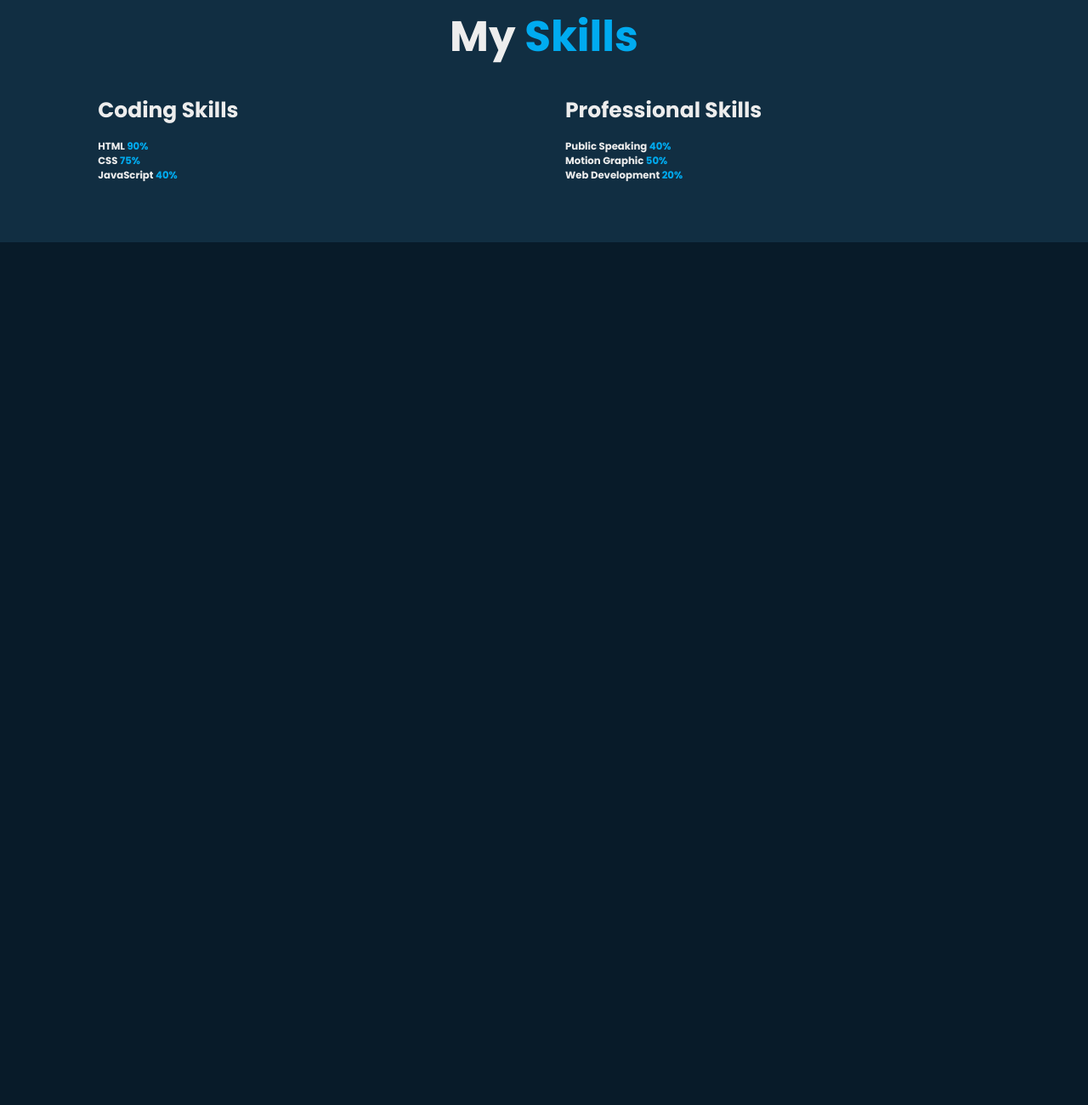
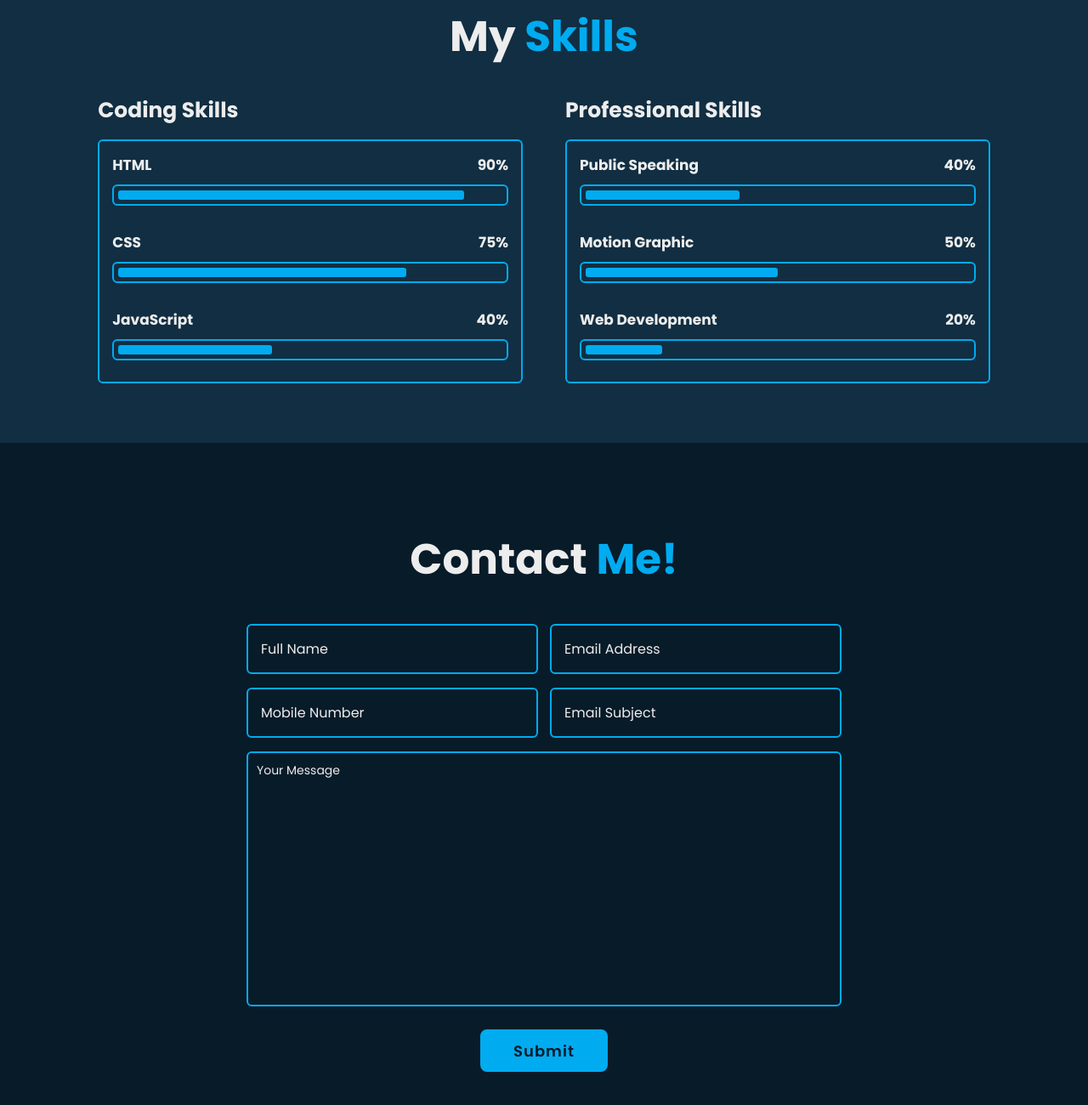
Before and after one commit to Faiz-Zenith/My-Portfolio, a plain HTML site: page index.html in a window 1280 px wide. Shown: the part 2726-4026 px from the top of the page at 85% size. Before the commit the page ends 3011 px from the top, so only its background shows below. Drawn offline with nearby package versions, Linux system fonts and the light colour scheme.

Commit message:
skill and consact section

```diff
--- a/css/style.css
+++ b/css/style.css
@@ -411,3 +411,160 @@ span{
     font-size: 2.5rem;
     margin: 0 0 1.5rem;
 }
+
+.skills-box .skills-content{
+    position: relative;
+    border: .2rem solid var(--main-color);
+    border-radius: .6rem;
+    padding: .5rem 1.5rem;
+    z-index: 1;
+    overflow: hidden;
+}
+
+.skills-box .skills-content::before{
+    content: '';
+    position: absolute;
+    top: 0;
+    left: 0;
+    width: 0;
+    height: 100%;
+    background: var(--bg-color);
+    z-index: -1;
+    transition: .5s;
+}
+
+.skills-box .skills-content:hover::before{
+    width: 100%;
+}
+
+.skills-content .progress{
+    padding: 1rem 0;
+}
+
+.skills-content .progress h3{
+    font-size: 1.7rem;
+    display: flex;
+    justify-content: space-between;
+}
+
+.skills-content .progress h3 span{
+    color: var(--text-color);
+}
+
+.skills-content .progress .bar{
+    height: 2.5rem;
+    border-radius: .6rem;
+    border: .2rem solid var(--main-color);
+    padding: .5rem;
+    margin: 1rem 0;
+}
+
+.skills-content .progress .bar span{
+    display: block;
+    height: 100%;
+    border-radius: .3rem;
+    background: var(--main-color);
+}
+
+.skills-column:nth-child(1) .skills-content .progress:nth-child(1) .bar span{
+    width: 90%;
+}
+
+.skills-column:nth-child(1) .skills-content .progress:nth-child(2) .bar span{
+    width: 75%;
+}
+
+.skills-column:nth-child(1) .skills-content .progress:nth-child(3) .bar span{
+    width: 40%;
+}
+
+.skills-column:nth-child(2) .skills-content .progress:nth-child(1) .bar span{
+    width: 40%;
+}
+
+.skills-column:nth-child(2) .skills-content .progress:nth-child(2) .bar span{
+    width: 50%;
+}
+
+.skills-column:nth-child(2) .skills-content .progress:nth-child(3) .bar span{
+    width: 20%;
+}
+
+.contact{
+    min-height: auto;
+    padding-bottom: 7rem;
+}
+
+.contact form{
+    max-width: 70rem;
+    margin: 0 auto;
+    text-align: center;
+}
+
+.contact form .input-box{
+    position: relative;
+    display: flex;
+    justify-content: space-between;
+    flex-wrap: wrap;
+}
+
+.contact form .input-box .input-field{
+    position: relative;
+    width: 49%;
+    margin: .8rem 0;
+}
+
+.contact form .input-box .input-field input,
+.contact form .textarea-field textarea{
+    width: 100%;
+    padding: 1.5rem;
+    font-size: 1.6rem;
+    color: var(--text-color);
+    background: transparent;
+    border-radius: .6rem;
+    border: .2rem solid var(--main-color);
+}
+
+.contact form .textarea-field textarea {
+    height: 300px;
+    padding: 1rem;
+    font-size: 1.4rem;
+}
+
+.contact form .input-box .input-field input::placeholder,
+.contact form .textarea-field textarea::placeholder{
+    color: var(--text-color);
+}
+
+.contact form .focus{
+    position: absolute;
+    top: 0;
+    left: 0;
+    width: 0;
+    height: 100%;
+    background: var(--second-bg-color);
+    border-radius: .6rem;
+    z-index: -1;
+    transition: 0.5s;
+}
+
+.contact form .input-box .input-field input:focus~.focus,
+.contact form .input-box .input-field input:valid~.focus,
+.contact form .textarea-field textarea:focus~.focus,
+.contact form .textarea-field textarea:valid~.focus {
+    width: 100%;
+}
+
+.contact form .textarea-field{
+    position: relative;
+    margin: .8rem 0 2.7rem;
+    display: flex;
+}
+
+.contact form .textarea-field textarea{
+    resize: none;
+}
+
+.contact form .btn-box.btns .btn{
+    cursor: pointer;
+}
--- a/index.html
+++ b/index.html
@@ -166,6 +166,44 @@
 
         </div>
        </section>
+
+       <!-- contact section -->
+        <section class="contact" id="contact">
+            <h2 class="heading">Contact <span>Me!</span></h2>
+
+            <form action="#">
+                <div class="input-box">
+                    <div class="input-field">
+                        <input type="text" placeholder="Full Name" required>
+                        <span class="focus"></span>
+                    </div>
+                    <div class="input-field">
+                        <input type="text" placeholder="Email Address" required>
+                        <span class="focus"></span>
+                    </div>
+                </div>
+
+                <div class="input-box">
+                    <div class="input-field">
+                        <input type="number" placeholder="Mobile Number" required>
+                        <span class="focus"></span>
+                    </div>
+                    <div class="input-field">
+                        <input type="text" placeholder="Email Subject" required>
+                        <span class="focus"></span>
+                    </div>
+                </div>
+
+                <div class="textarea-field">
+                    <textarea name="" id="" cols="30" rows="10" placeholder="Your Message" required></textarea>
+                    <span class="focus"></span>
+                </div>
+
+                <div class="btn-box btns">
+                    <button type="submit" class="btn">Submit</button>
+                </div>
+            </form>
+        </section>
     <script src="js/script.js"></script>
 </body>
 </html>
```
